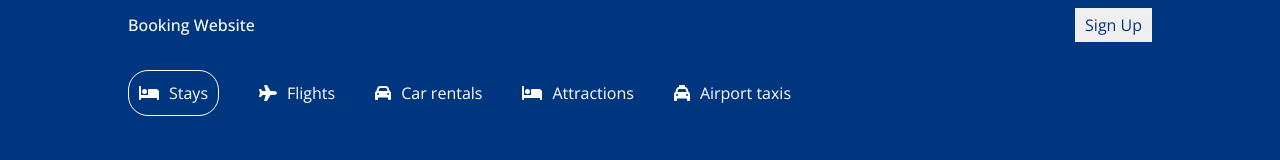
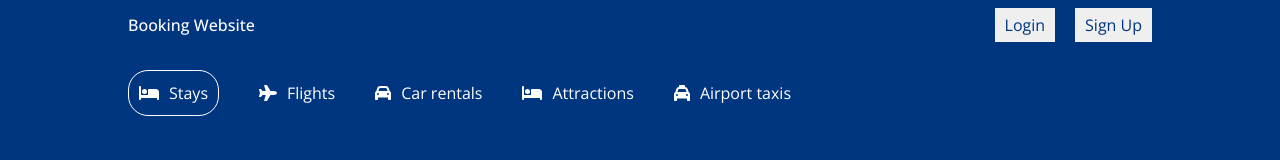
Before and after one commit to LuongChanHong/asm2_FE, a React (Create React App) app: page / in a window 1280 px wide. Shown: the top 160 px of the page. Built offline with nearby package versions, Linux system fonts and the light colour scheme.

Commit message:
add logout method

```diff
--- a/src/components/button/login/LoginButton.jsx
+++ b/src/components/button/login/LoginButton.jsx
@@ -1,12 +1,16 @@
 import React from "react";
+import { useNavigate } from "react-router-dom";
+
 import "../../navbar/navbar.css";
 
 const LoginButton = () => {
+  const navigate = useNavigate();
+
   return (
     <section>
-      <form>
-        <button className="navButton">Login</button>
-      </form>
+      <button onClick={() => navigate("/login")} className="navButton">
+        Login
+      </button>
     </section>
   );
 };
--- a/src/components/button/logout/LogoutButton.jsx
+++ b/src/components/button/logout/LogoutButton.jsx
@@ -1,12 +1,21 @@
 import React from "react";
+import { useNavigate } from "react-router-dom";
+
 import "../../navbar/navbar.css";
 
 const LogoutButton = () => {
+  const navigate = useNavigate();
+
+  const handleOnclick = () => {
+    localStorage.removeItem("currentUser");
+    navigate("/login");
+  };
+
   return (
     <section>
-      <form>
-        <button className="navButton">Logout</button>
-      </form>
+      <button onClick={handleOnclick} className="navButton">
+        Logout
+      </button>
     </section>
   );
 };
--- a/src/components/navbar/Navbar.jsx
+++ b/src/components/navbar/Navbar.jsx
@@ -4,6 +4,7 @@ import "./navbar.css";
 // import LoginButton from "../button/loginButton/LoginButton";
 import SignupButton from "../button/signup/SignupButton";
 import TransactionButton from "../button/transaction/TransactionButton";
+import LoginButton from "../button/login/LoginButton";
 import LogoutButton from "../button/logout/LogoutButton";
 
 const Navbar = () => {
@@ -26,6 +27,7 @@ const Navbar = () => {
           </div>
         ) : (
           <div className="navItems">
+            <LoginButton />
             <SignupButton />
           </div>
         )}
```
Also changed, not shown: note.txt.
